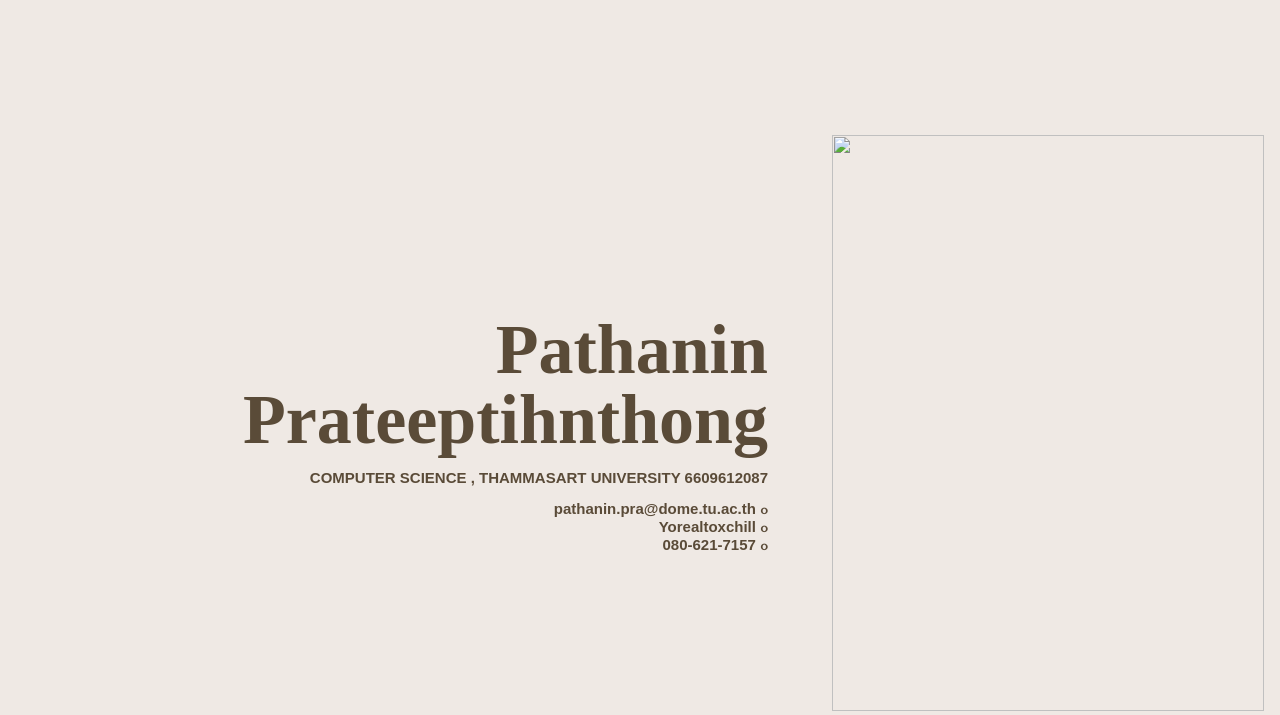
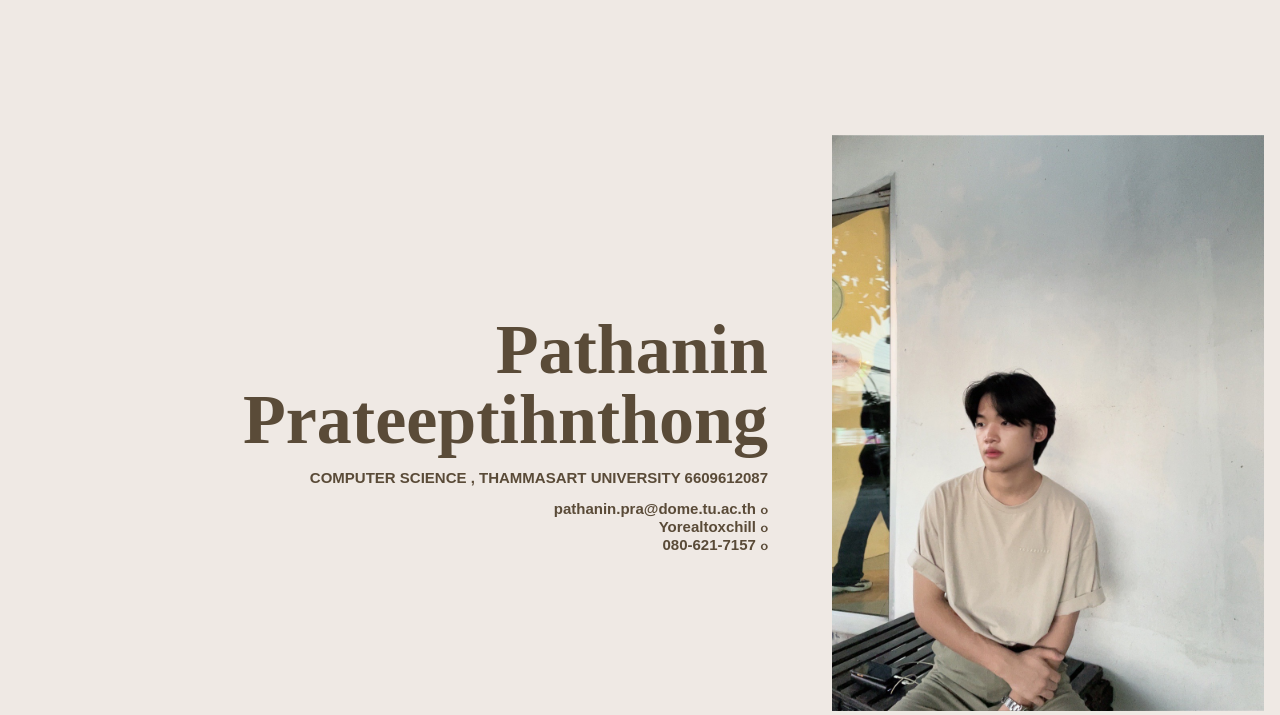
Before and after one commit to Pattayawat/CS100-Project-G04, a plain HTML site: page index.html in a window 1280 px wide. Shown: the part 555-1270 px from the top of the page. Drawn offline with Linux system fonts and the light colour scheme.

Commit message:
commit no5

```diff
--- a/index.html
+++ b/index.html
@@ -65,7 +65,7 @@
             </dl>
         </div>
         <div id="Picture">
-            <img src="C:\Users\Kanya\Pictures\IMG_1024.JPG" width="432px" height="576px">
+            <img src="picture/RataJui.JPG" width="432px" height="576px">
         </div>
     </div>
 
```
